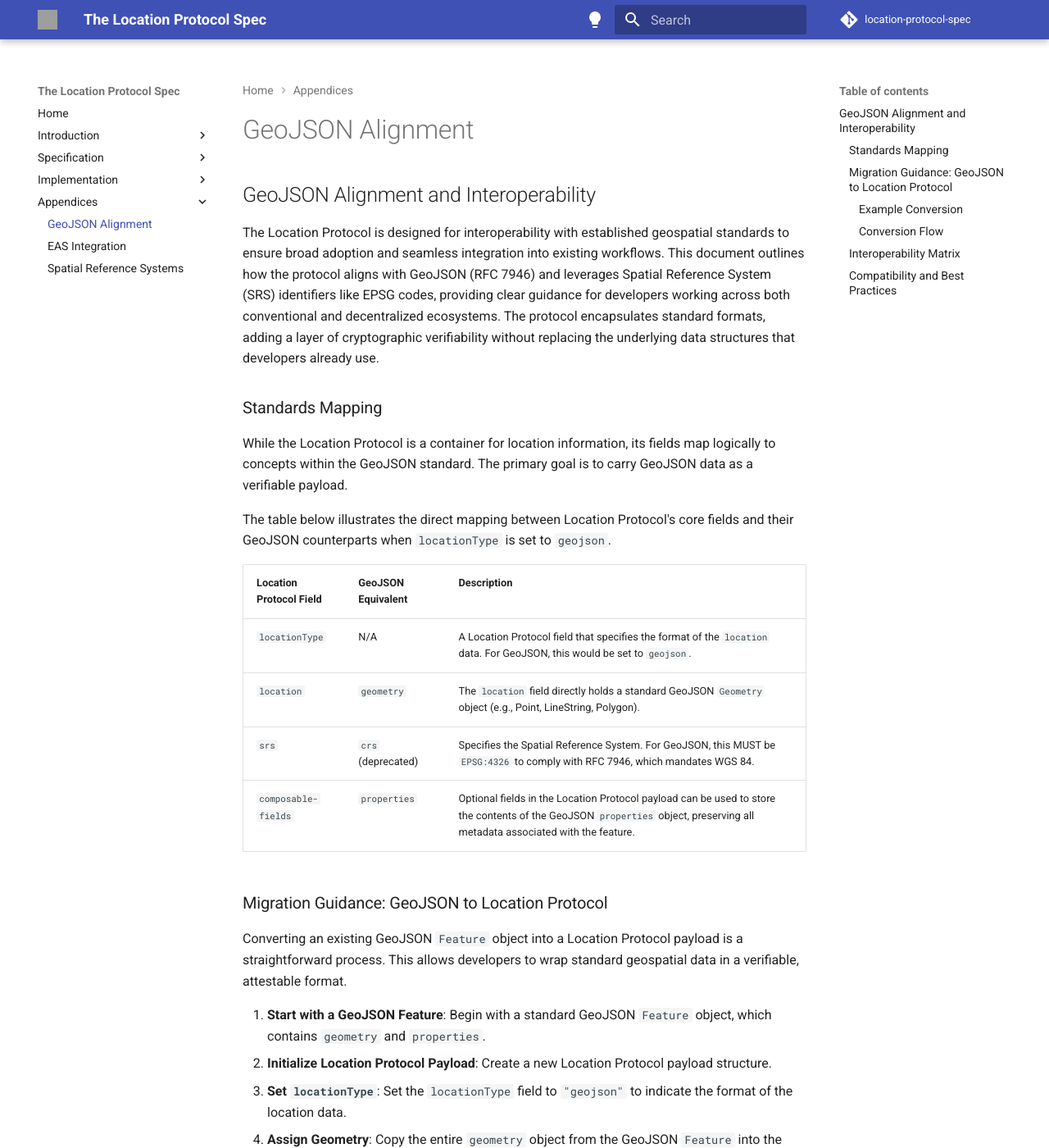
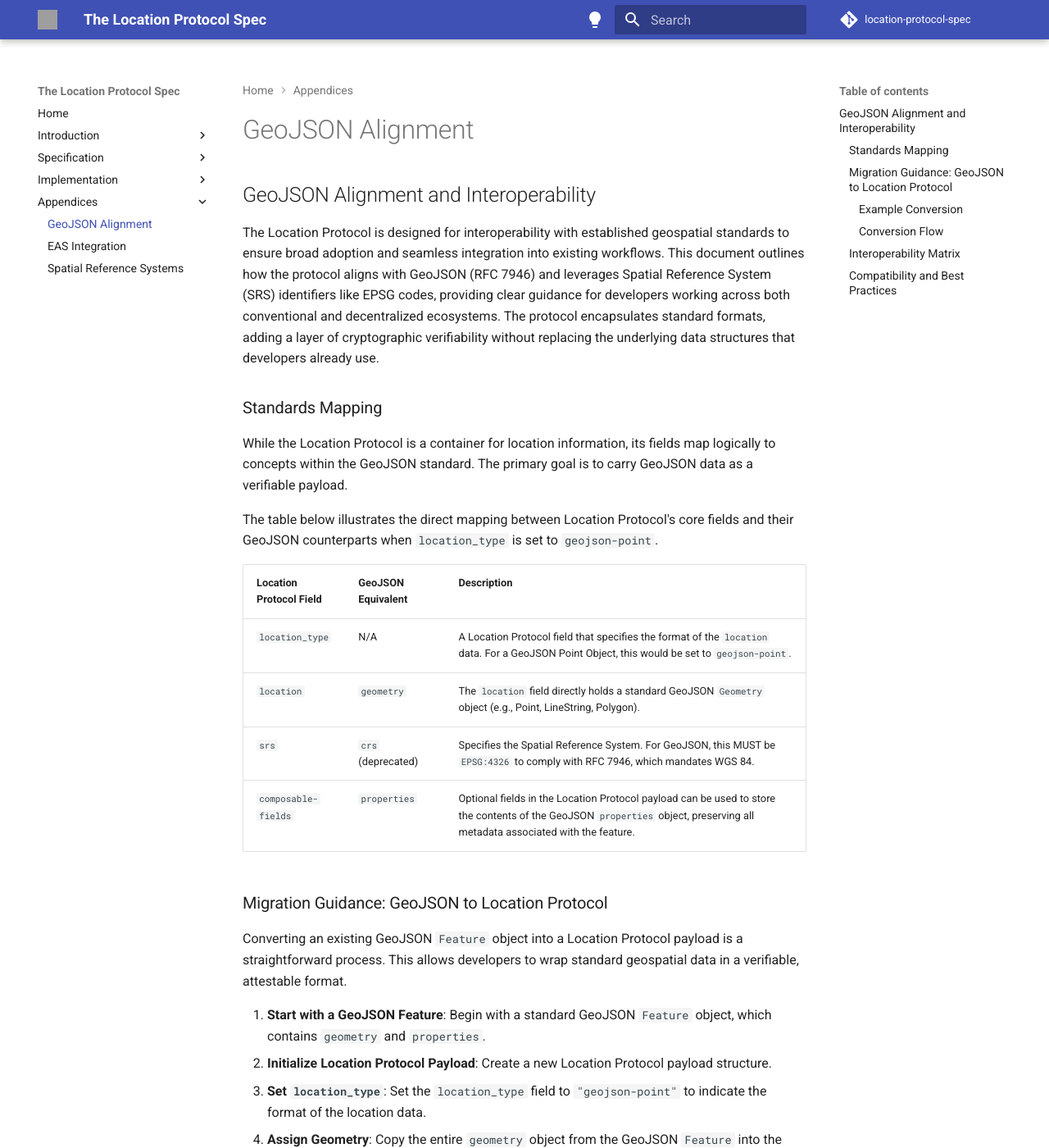
Before and after one commit to DecentralizedGeo/location-protocol-spec, an MkDocs documentation site: the page built from docs/spec-page/appendices/geojson-alignment.md, in a window 1280 px wide and 1400 px high. Shown: the whole window at 82% size. Built offline with MkDocs 1.6.1 and Material for MkDocs 9.7.7, drawn with Linux system fonts in a browser that asks for light colours; comment, search, counter and statistics services are not loaded; some of the changed text lies outside the part shown; grey boxes are pictures that could not be loaded.

Commit message:
Refactor: Standardize protocol field names to `snake_case`

````diff
--- a/docs/spec-page/appendices/geojson-alignment.md
+++ b/docs/spec-page/appendices/geojson-alignment.md
@@ -6,11 +6,11 @@ The Location Protocol is designed for interoperability with established geospati
 
 While the Location Protocol is a container for location information, its fields map logically to concepts within the GeoJSON standard. The primary goal is to carry GeoJSON data as a verifiable payload.
 
-The table below illustrates the direct mapping between Location Protocol's core fields and their GeoJSON counterparts when `locationType` is set to `geojson`.
+The table below illustrates the direct mapping between Location Protocol's core fields and their GeoJSON counterparts when `location_type` is set to `geojson-point`.
 
 | Location Protocol Field | GeoJSON Equivalent | Description                                                                                                                                                                 |
 | :---------------------- | :----------------- | :-------------------------------------------------------------------------------------------------------------------------------------------------------------------------- |
-| `locationType`          | N/A                | A Location Protocol field that specifies the format of the `location` data. For GeoJSON, this would be set to `geojson`.                                                    |
+| `location_type`          | N/A                | A Location Protocol field that specifies the format of the `location` data. For a GeoJSON Point Object, this would be set to `geojson-point`.                                                    |
 | `location`              | `geometry`         | The `location` field directly holds a standard GeoJSON `Geometry` object (e.g., Point, LineString, Polygon).                                                                |
 | `srs`                   | `crs` (deprecated) | Specifies the Spatial Reference System. For GeoJSON, this MUST be `EPSG:4326` to comply with RFC 7946, which mandates WGS 84.                                               |
 | `composable-fields`     | `properties`       | Optional fields in the Location Protocol payload can be used to store the contents of the GeoJSON `properties` object, preserving all metadata associated with the feature. |
@@ -21,7 +21,7 @@ Converting an existing GeoJSON `Feature` object into a Location Protocol payload
 
 1. **Start with a GeoJSON Feature**: Begin with a standard GeoJSON `Feature` object, which contains `geometry` and `properties`.
 2. **Initialize Location Protocol Payload**: Create a new Location Protocol payload structure.
-3. **Set `locationType`**: Set the `locationType` field to `"geojson"` to indicate the format of the location data.
+3. **Set `location_type`**: Set the `location_type` field to `"geojson-point"` to indicate the format of the location data.
 4. **Assign Geometry**: Copy the entire `geometry` object from the GeoJSON `Feature` into the `location` field of the protocol payload.
 5. **Assign Properties**: Copy the `properties` object from the GeoJSON `Feature` into a suitable composable field, such as `metadata`, within the Location Protocol payload.
 6. **Set Spatial Reference System (`srs`)**: Set the `srs` field to `"EPSG:4326"`. According to RFC 7946, GeoJSON coordinates are always in the World Geodetic System 1984 (WGS 84), and `EPSG:4326` is the corresponding identifier.
@@ -50,9 +50,9 @@ This example demonstrates the transformation of a GeoJSON `Feature` into a Locat
 
 ```json
 {
-  "specVersion": "1.0",
+  "lp_version": "1.0",
   "srs": "EPSG:4326",
-  "locationType": "geojson",
+  "location_type": "geojson-point",
   "location": {
     "type": "Point",
     "coordinates": [-74.0445, 40.6892]
@@ -75,7 +75,7 @@ graph TD
     A --> C{Extract properties};
     B --> D[LP 'location' field];
     C --> E[LP 'metadata' field];
-    F[Set LP 'locationType' = 'geojson'] --> G{Construct Location Protocol Payload};
+    F[Set LP 'location_type' = 'geojson-point'] --> G{Construct Location Protocol Payload};
     D --> G;
     E --> G;
     H[Set LP 'srs' = 'EPSG:4326'] --> G;
@@ -87,18 +87,18 @@ The Location Protocol's features are designed to map clearly onto capabilities d
 
 | Location Protocol Feature                | GeoJSON (RFC 7946) | EPSG         |
 | :--------------------------------------- | :----------------- | :----------- |
-| **Base Fields** (`srs`, `locationType`)  | Partial Support    | Full Support |
-| **Location Types** (`geojson`, etc.)     | Full Support       | N/A          |
+| **Base Fields** (`srs`, `location_type`)  | Partial Support    | Full Support |
+| **Location Types** (`geojson-point`, etc.)     | Full Support       | N/A          |
 | **Composable Fields** (`metadata`, etc.) | Full Support       | N/A          |
 
 - **GeoJSON**: Fully supports encapsulating `geometry` and `properties` objects. The `crs` member was removed from the GeoJSON spec, but the Location Protocol's `srs` field provides explicit support for coordinate system definition.
-- **EPSG**: Fully supported via the `srs` field to define the coordinate reference system for any `locationType`, ensuring unambiguous spatial context.
+- **EPSG**: Fully supported via the `srs` field to define the coordinate reference system for any `location_type`, ensuring unambiguous spatial context.
 
 ### Compatibility and Best Practices
 
 When integrating the Location Protocol with systems that consume GeoJSON, adhere to the following notes to ensure compatibility.
 
-- **Coordinate Order**: GeoJSON mandates a coordinate order of **longitude, latitude** for geographic coordinates. Payloads must conform to this order when `locationType` is `geojson`.
+- **Coordinate Order**: GeoJSON mandates a coordinate order of **longitude, latitude** for geographic coordinates. Payloads must conform to this order when `location_type` is a geojson based object.
 - **Protocol as a Wrapper**: Remember that a Location Protocol payload is a _wrapper_ for geospatial data, not a replacement for it. The payload adds context, versioning, and verifiability around a standard data format like GeoJSON.
 
 > **Note:** When specifying the SRS for GeoJSON alignment, always use a full URI (e.g., `http://www.opengis.net/def/crs/OGC/1.3/CRS84`). Shorthand codes like "EPSG:4326" are deprecated. See [Deprecation of legacy shorthand codes](srs.md#deprecation-of-legacy-shorthand-codes).
````
Also changed, not shown: other parts of docs/spec-page/appendices/geojson-alignment.md (+1 -1 lines), docs/spec-page/appendices/eas-integration.md (+6 -6 lines), docs/spec-page/implementation/encoding.md (+6 -6 lines), docs/spec-page/implementation/examples.md (+9 -9 lines), docs/spec-page/implementation/workflow.md (+2 -2 lines), docs/spec-page/specification/location-types.md (+1 -1 lines).
